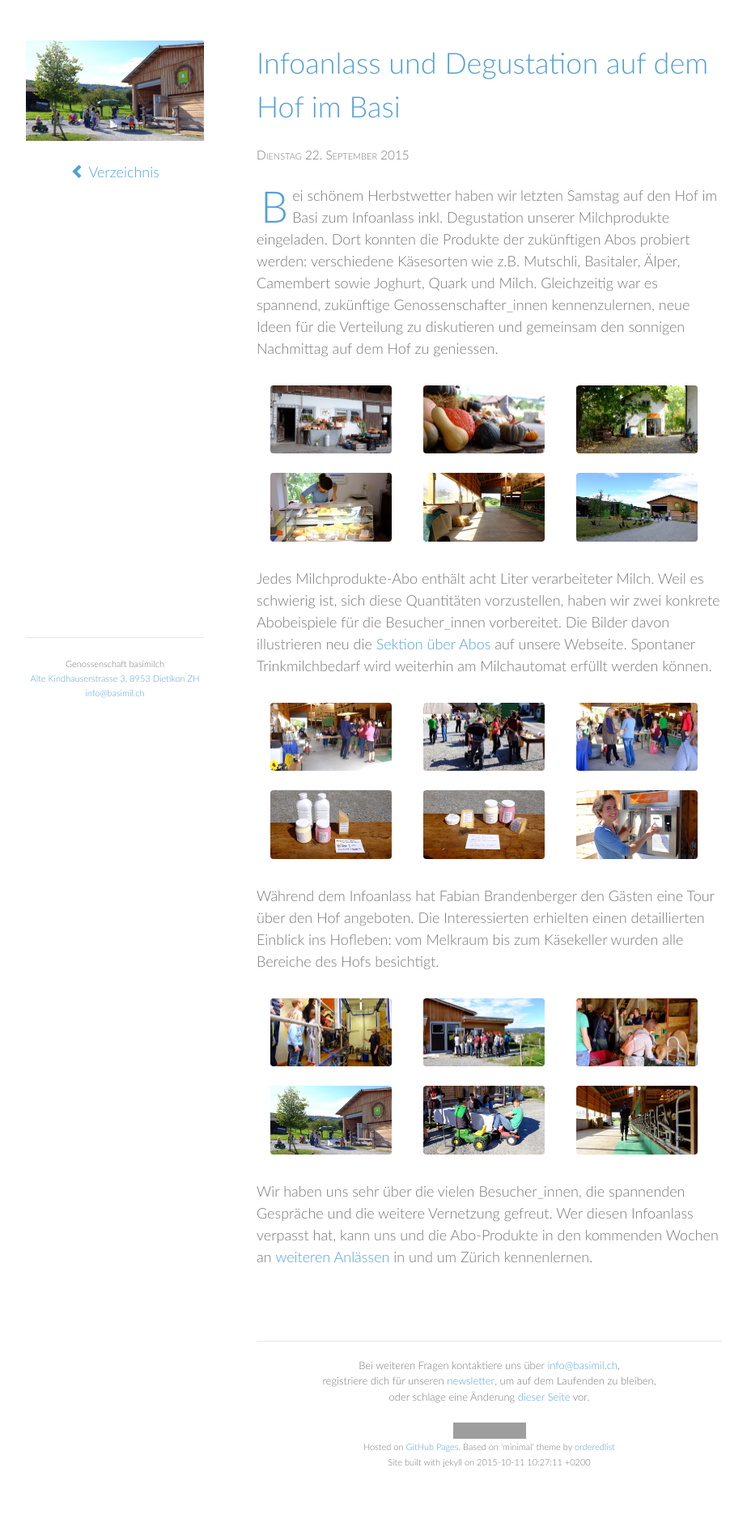
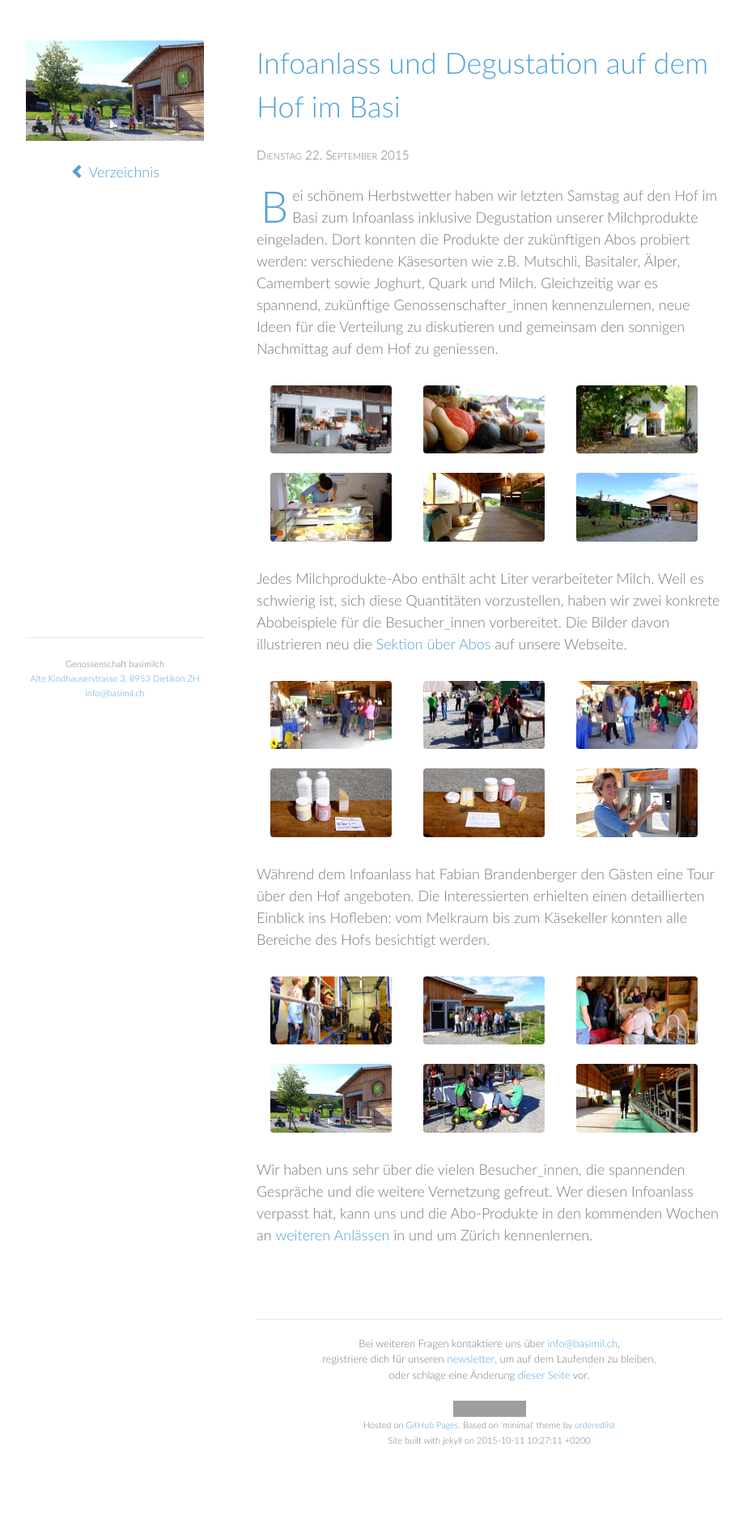
Before and after one commit to vryser/basimilch.github.io, a Jekyll site: the page built from _posts/2015-09-22-infoanlass-auf-dem-hof.md, in a window 1280 px wide. Shown: the whole page at 81% size, without its empty margins (178-1101 px from the left). Built offline with Jekyll 4.4.1, drawn with Linux system fonts in a browser that asks for light colours; after the commit the page ends 1859 px from its top, so only the background shows below that; grey boxes are pictures that could not be loaded.

Commit message:
fix: typos, close #10
Corrections are extracted from #10. But not merging because of the
change in the username.

```diff
--- a/_posts/2015-09-22-infoanlass-auf-dem-hof.md
+++ b/_posts/2015-09-22-infoanlass-auf-dem-hof.md
@@ -5,7 +5,7 @@ tags: [Veranstaltung, Degustation, Im Basi]
 ---
 
 Bei schönem Herbstwetter haben wir letzten Samstag auf den Hof im Basi zum
-Infoanlass inkl. Degustation unserer Milchprodukte eingeladen.
+Infoanlass inklusive Degustation unserer Milchprodukte eingeladen.
 Dort konnten die Produkte der zukünftigen Abos probiert werden:
 verschiedene Käsesorten wie z.B. Mutschli, Basitaler, Älper, Camembert sowie
 Joghurt, Quark und Milch. Gleichzeitig war es spannend, zukünftige
@@ -22,8 +22,7 @@ diskutieren und gemeinsam den sonnigen Nachmittag auf dem Hof zu geniessen.
 Jedes Milchprodukte-Abo enthält acht Liter verarbeiteter Milch. Weil es schwierig
 ist, sich diese Quantitäten vorzustellen, haben wir zwei konkrete Abobeispiele
 für die Besucher_innen vorbereitet. Die Bilder davon illustrieren neu die
-[Sektion über Abos](/abo/#abobeispiele) auf unsere Webseite. Spontaner
-Trinkmilchbedarf wird weiterhin am Milchautomat erfüllt werden können.
+[Sektion über Abos](/abo/#abobeispiele) auf unsere Webseite.
 
 {% include photo_small.html filename="20150919_infoanlass_imbasi_hof_12" caption="Fabian am Erzählen im Stall" %}
 {% include photo_small.html filename="20150919_infoanlass_imbasi_hof_22" caption="Diskussionen auf dem Hof" %}
@@ -34,8 +33,8 @@ Trinkmilchbedarf wird weiterhin am Milchautomat erfüllt werden können.
 
 Während dem Infoanlass hat Fabian Brandenberger den Gästen eine
 Tour über den Hof angeboten. Die Interessierten erhielten einen detaillierten
-Einblick ins Hofleben: vom Melkraum bis zum Käsekeller wurden alle Bereiche des
-Hofs besichtigt.
+Einblick ins Hofleben: vom Melkraum bis zum Käsekeller konnten alle Bereiche des
+Hofs besichtigt werden.
 
 {% include photo_small.html filename="20150919_infoanlass_imbasi_hof_13" caption="Fabian am Erzählen im Melkraum" %}
 {% include photo_small.html filename="20150919_infoanlass_imbasi_hof_25" caption="Vor der Käserei" %}
```
